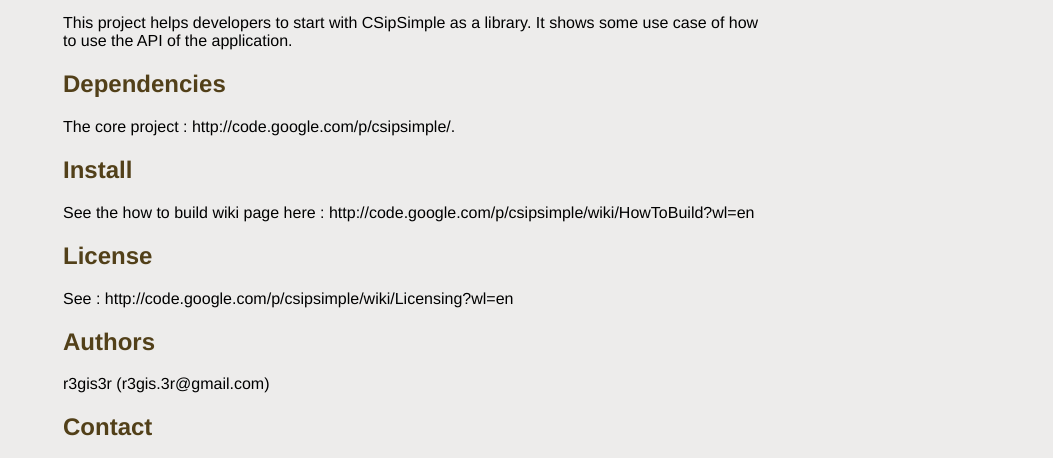
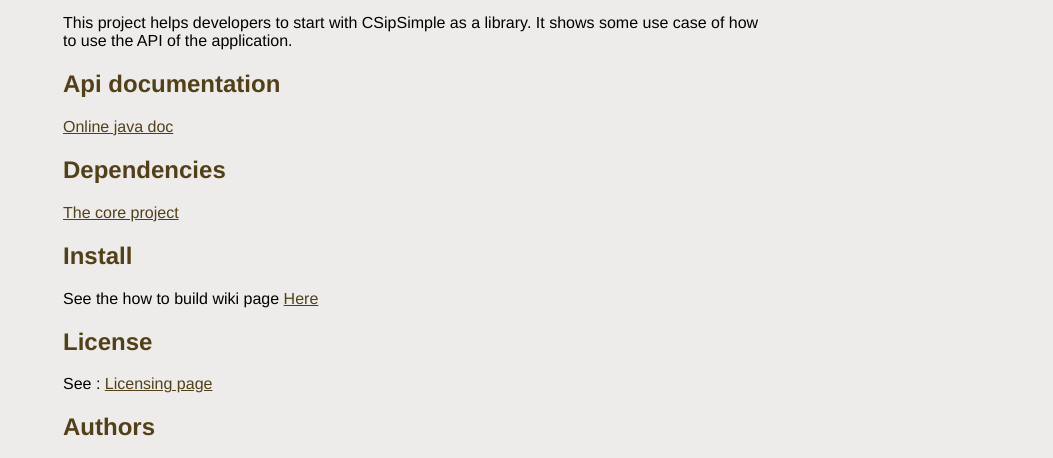
Before and after one commit to r3gis3r/SampleCSipSimpleApp, a plain HTML site: page index.html in a window 1280 px wide. Shown: the part 320-778 px from the top of the page, without its empty margins (227-1280 px from the left). Drawn offline with Linux system fonts and the light colour scheme.

Commit message:
Turn all into links.\nAdd link to java doc

```diff
--- a/index.html
+++ b/index.html
@@ -53,21 +53,21 @@
       <p>This project helps developers to start with CSipSimple as a library.
 It shows some use case of how to use the API of the application.</p>
 
-
+      <h2>Api documentation</h2>
+      <p><a href="./javadoc/">Online java doc</a></p>
 
       <h2>Dependencies</h2>
-      <p>The core project : http://code.google.com/p/csipsimple/.
-</p>
+      <p><a href="http://code.google.com/p/csipsimple/">The core project</a></p>
 
 
 
       <h2>Install</h2>
-      <p>See the how to build wiki page here : http://code.google.com/p/csipsimple/wiki/HowToBuild?wl=en</p>
+      <p>See the how to build wiki page <a href="http://code.google.com/p/csipsimple/wiki/HowToBuild?wl=en">Here</a></p>
 
 
 
       <h2>License</h2>
-      <p>See : http://code.google.com/p/csipsimple/wiki/Licensing?wl=en</p>
+      <p>See : <a href="http://code.google.com/p/csipsimple/wiki/Licensing?wl=en">Licensing page</a></p>
 
 
 
```
